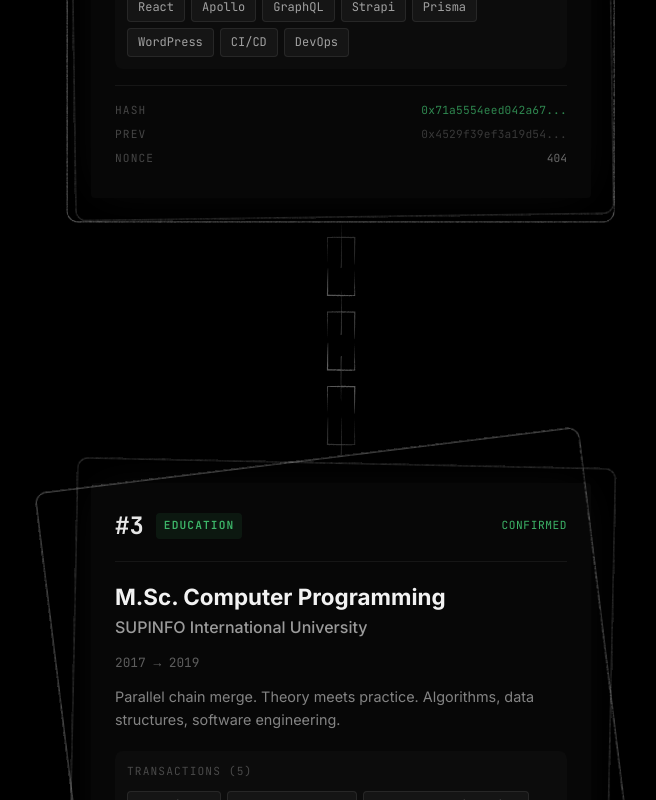
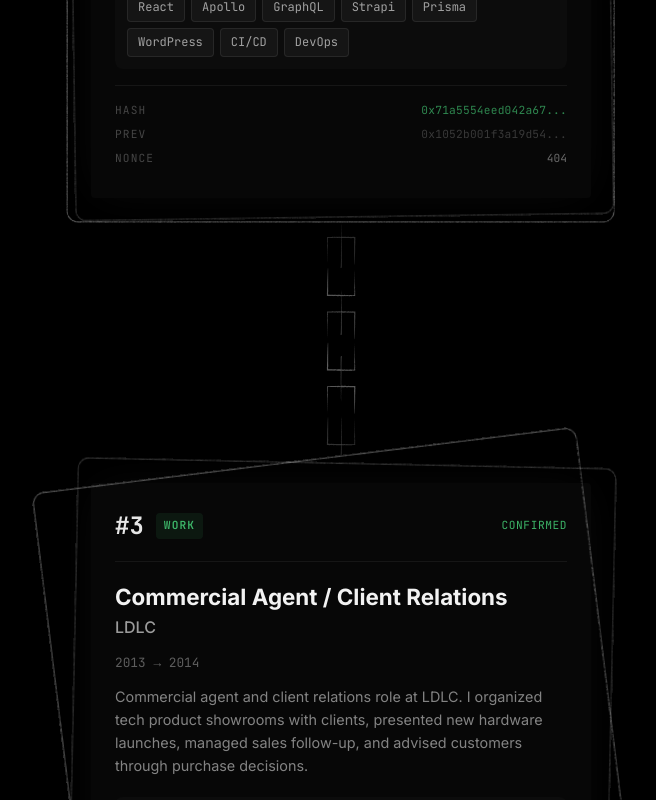
Before and after one commit to swdiscordia/cv-2026, a React (Vite) app: page / in a window 1280 px wide. Shown: the part 6880-7680 px from the top of the page, without its empty margins (299-955 px from the left). Built offline with nearby package versions, Linux system fonts and the light colour scheme.

Commit message:
Update third block to LDLC client relations role

```diff
--- a/src/components/CvPage.css
+++ b/src/components/CvPage.css
@@ -346,6 +346,7 @@
     padding: 10mm 14mm;
     max-width: none;
     background: #000 !important;
+    zoom: 0.9;
   }
 
   .cv-header {
--- a/src/data/chain.ts
+++ b/src/data/chain.ts
@@ -76,14 +76,14 @@ export const BLOCKS: Block[] = [
   {
     id: 'block-3',
     index: 3,
-    timestamp: { start: '2017', end: '2019' },
-    title: 'M.Sc. Computer Programming',
-    company: 'SUPINFO International University',
-    location: 'Paris',
-    type: 'education',
-    description: 'Parallel chain merge. Theory meets practice. Algorithms, data structures, software engineering.',
-    transactions: createTransactions(['Algorithms', 'Data Structures', 'Software Engineering', 'M.Sc.1', 'M.Sc.2']),
-    hash: generateHash('supinfo-2017-2019'),
+    timestamp: { start: '2013', end: '2014' },
+    title: 'Commercial Agent / Client Relations',
+    company: 'LDLC',
+    location: 'France',
+    type: 'work',
+    description: 'Commercial agent and client relations role at LDLC. I organized tech product showrooms with clients, presented new hardware launches, managed sales follow-up, and advised customers through purchase decisions.',
+    transactions: createTransactions(['Client Relations', 'Showrooms', 'Tech Products', 'Sales Follow-up', 'Customer Advice', 'Hardware']),
+    hash: generateHash('ldlc-commercial-agent-2013-2014'),
     previousHash: generateHash('afec-sales-training-graduation-2012'),
     nonce: 2048,
     confirmed: true,
@@ -99,7 +99,7 @@ export const BLOCKS: Block[] = [
     description: 'Gaming community platforms. Sysadmin, WordPress modules for esports, SSR blogs, CI/CD pipelines.',
     transactions: createTransactions(['React', 'Apollo', 'GraphQL', 'Strapi', 'Prisma', 'WordPress', 'CI/CD', 'DevOps']),
     hash: generateHash('lastone-2017-2019'),
-    previousHash: generateHash('supinfo-2017-2019'),
+    previousHash: generateHash('ldlc-commercial-agent-2013-2014'),
     nonce: 404,
     confirmed: true,
   },
```
Also changed, not shown: src/data/journey.ts (+11 -11 lines), 1 other file (tests, documents, lock files or other folders).
